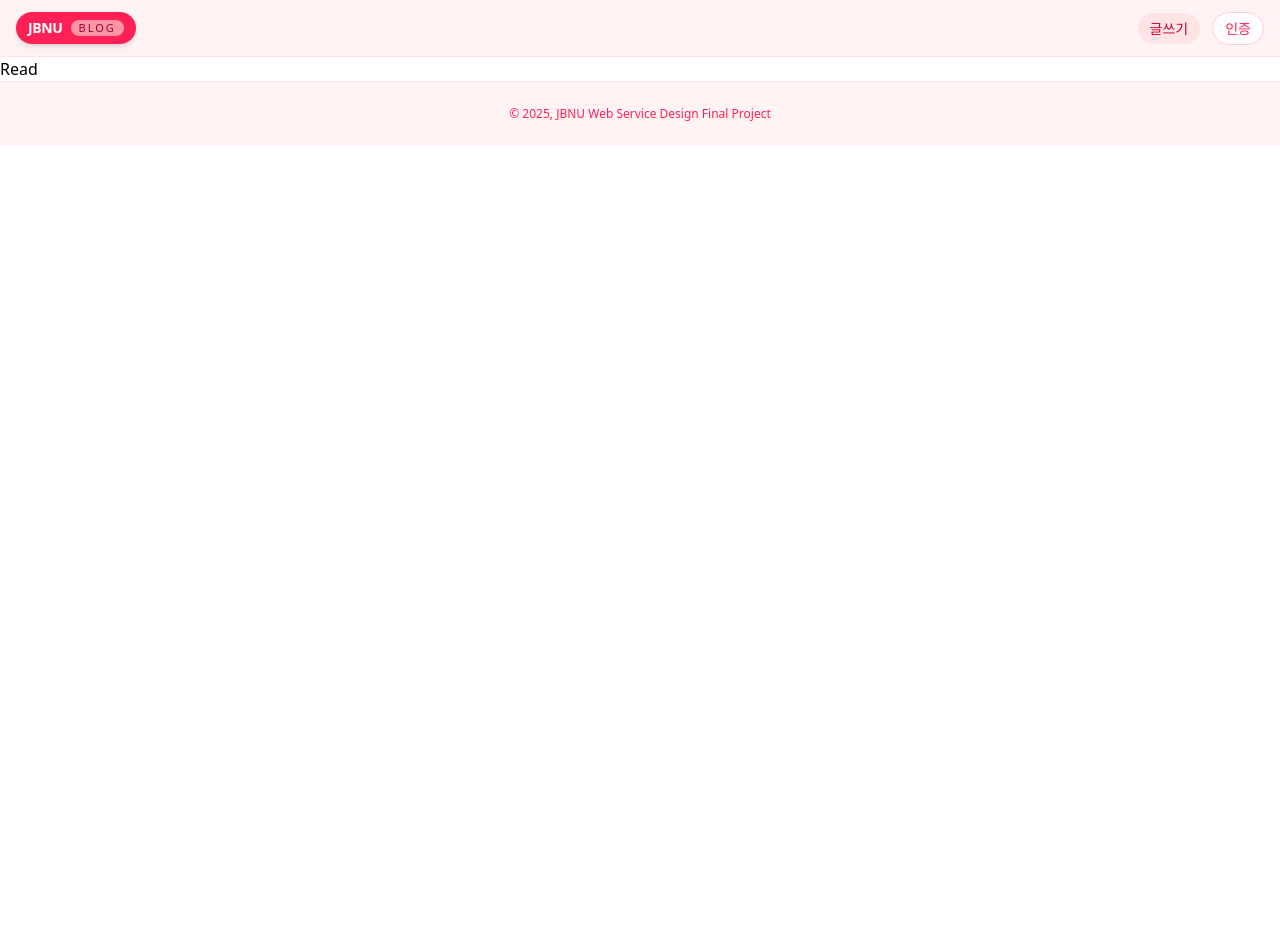
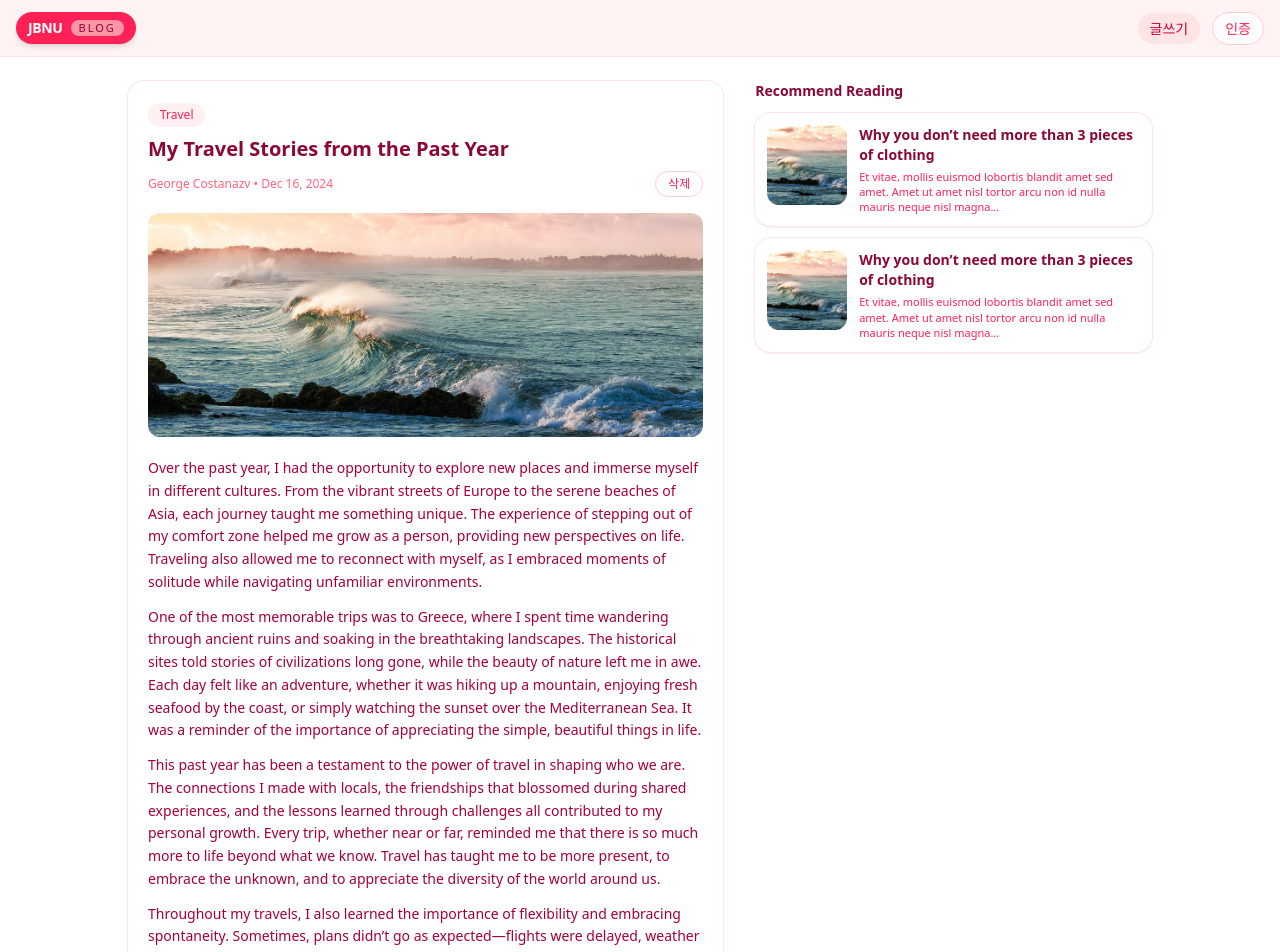
Before and after one commit to misosos/react-ts-blog, a React (Vite) app: page /react-ts-blog/read/1 in a window 1280 px wide. Shown: the top 952 px of the page. Before the commit the page ends 800 px from the top, so only its background shows below. Built offline with nearby package versions, Linux system fonts and the light colour scheme.

Commit message:
feat: 글 상세(Read) 페이지 레이아웃 구현

```diff
--- /dev/null
+++ b/src/components/read/ReadContent.tsx
@@ -0,0 +1,77 @@
+// src/components/read/ReadContent.tsx
+import { dummyImage1 } from "../../assets/images";
+
+export default function ReadContent() {
+    return (
+        <article className="rounded-2xl bg-white/95 p-5 shadow-sm ring-1 ring-rose-100">
+            <section>
+                <strong className="inline-flex w-fit rounded-full bg-rose-50 px-3 py-1 text-xs font-medium text-rose-500">
+                    Travel
+                </strong>
+
+                <h2 className="mt-2 text-lg font-bold text-rose-900 md:text-xl">
+                    My Travel Stories from the Past Year
+                </h2>
+
+                <div className="mt-2 flex items-center justify-between gap-3">
+                    <p className="text-xs text-rose-400">
+                        George Costanazv • Dec 16, 2024
+                    </p>
+                    <button className="rounded-full border border-rose-200 px-3 py-1 text-xs font-medium text-rose-500 transition hover:bg-rose-50">
+                        삭제
+                    </button>
+                </div>
+
+                <img
+                    src={dummyImage1}
+                    alt="My Travel Stories from the Past Year"
+                    className="mt-4 h-56 w-full rounded-xl object-cover"
+                />
+            </section>
+
+            <section className="mt-5 space-y-3 text-sm leading-relaxed text-rose-800">
+                <p>
+                    Over the past year, I had the opportunity to explore new places
+                    and immerse myself in different cultures. From the vibrant streets
+                    of Europe to the serene beaches of Asia, each journey taught me
+                    something unique. The experience of stepping out of my comfort
+                    zone helped me grow as a person, providing new perspectives on
+                    life. Traveling also allowed me to reconnect with myself, as I
+                    embraced moments of solitude while navigating unfamiliar
+                    environments.
+                </p>
+                <p>
+                    One of the most memorable trips was to Greece, where I spent time
+                    wandering through ancient ruins and soaking in the breathtaking
+                    landscapes. The historical sites told stories of civilizations
+                    long gone, while the beauty of nature left me in awe. Each day
+                    felt like an adventure, whether it was hiking up a mountain,
+                    enjoying fresh seafood by the coast, or simply watching the sunset
+                    over the Mediterranean Sea. It was a reminder of the importance of
+                    appreciating the simple, beautiful things in life.
+                </p>
+                <p>
+                    This past year has been a testament to the power of travel in
+                    shaping who we are. The connections I made with locals, the
+                    friendships that blossomed during shared experiences, and the
+                    lessons learned through challenges all contributed to my personal
+                    growth. Every trip, whether near or far, reminded me that there is
+                    so much more to life beyond what we know. Travel has taught me to
+                    be more present, to embrace the unknown, and to appreciate the
+                    diversity of the world around us.
+                </p>
+                <p>
+                    Throughout my travels, I also learned the importance of
+                    flexibility and embracing spontaneity. Sometimes, plans didn’t go
+                    as expected—flights were delayed, weather wasn’t ideal, or I got
+                    lost in a new city. But rather than feeling frustrated, I learned
+                    to adapt and enjoy the unplanned moments. These detours often led
+                    me to hidden gems or unexpected adventures that I wouldn’t have
+                    experienced otherwise. It reminded me that life, much like travel,
+                    is full of surprises, and the best moments often come when you
+                    least expect them.
+                </p>
+            </section>
+        </article>
+    );
+}
--- /dev/null
+++ b/src/components/read/RecommendItem.tsx
@@ -0,0 +1,37 @@
+// src/components/read/RecommendItem.tsx
+type RecommendItemProps = {
+    title: string;
+    description: string;
+    image: string;
+};
+
+export default function RecommendItem({
+                                          title,
+                                          description,
+                                          image,
+                                      }: RecommendItemProps) {
+    return (
+        <li>
+            <a
+                href="#"
+                className="block rounded-2xl bg-white/95 p-3 shadow-sm ring-1 ring-rose-100 transition hover:-translate-y-0.5 hover:shadow-md hover:ring-rose-200"
+            >
+                <div className="flex gap-3">
+                    <img
+                        src={image}
+                        alt={title}
+                        className="h-20 w-20 flex-shrink-0 rounded-xl object-cover"
+                    />
+                    <div>
+                        <h4 className="line-clamp-2 text-sm font-semibold text-rose-900">
+                            {title}
+                        </h4>
+                        <p className="mt-1 line-clamp-3 text-[11px] leading-snug text-rose-500">
+                            {description}
+                        </p>
+                    </div>
+                </div>
+            </a>
+        </li>
+    );
+}
--- /dev/null
+++ b/src/components/read/RecommendSection.tsx
@@ -0,0 +1,40 @@
+// src/components/read/RecommendSection.tsx
+import { dummyImage1 } from "../../assets/images";
+import RecommendItem from "./RecommendItem";
+
+const dummyRecommend = [
+    {
+        id: 1,
+        title: "Why you don’t need more than 3 pieces of clothing",
+        description:
+            "Et vitae, mollis euismod lobortis blandit amet sed amet. Amet ut amet nisl tortor arcu non id nulla mauris neque nisl magna...",
+        image: dummyImage1,
+    },
+    {
+        id: 2,
+        title: "Why you don’t need more than 3 pieces of clothing",
+        description:
+            "Et vitae, mollis euismod lobortis blandit amet sed amet. Amet ut amet nisl tortor arcu non id nulla mauris neque nisl magna...",
+        image: dummyImage1,
+    },
+];
+
+export default function RecommendSection() {
+    return (
+        <article>
+            <h3 className="text-sm font-semibold text-rose-900">
+                Recommend Reading
+            </h3>
+            <ul className="mt-3 space-y-3">
+                {dummyRecommend.map((item) => (
+                    <RecommendItem
+                        key={item.id}
+                        title={item.title}
+                        description={item.description}
+                        image={item.image}
+                    />
+                ))}
+            </ul>
+        </article>
+    );
+}
--- a/src/pages/Read.tsx
+++ b/src/pages/Read.tsx
@@ -1,8 +1,21 @@
-export default function  Read(){
+// src/pages/Read.tsx
+import ReadContent from "../components/read/ReadContent";
+import RecommendSection from "../components/read/RecommendSection";
+
+export default function Read() {
+    // 나중에 실제 데이터 연동 시:
+    // const { id } = useParams();
+
     return (
-        <div>
-            <h3>Read</h3>
-        </div>
-
-    )
+        <main className="px-4 py-6">
+            <div className="mx-auto flex max-w-5xl flex-col gap-8 md:flex-row">
+                <div className="md:w-3/5">
+                    <ReadContent />
+                </div>
+                <div className="md:w-2/5">
+                    <RecommendSection />
+                </div>
+            </div>
+        </main>
+    );
 }
```
